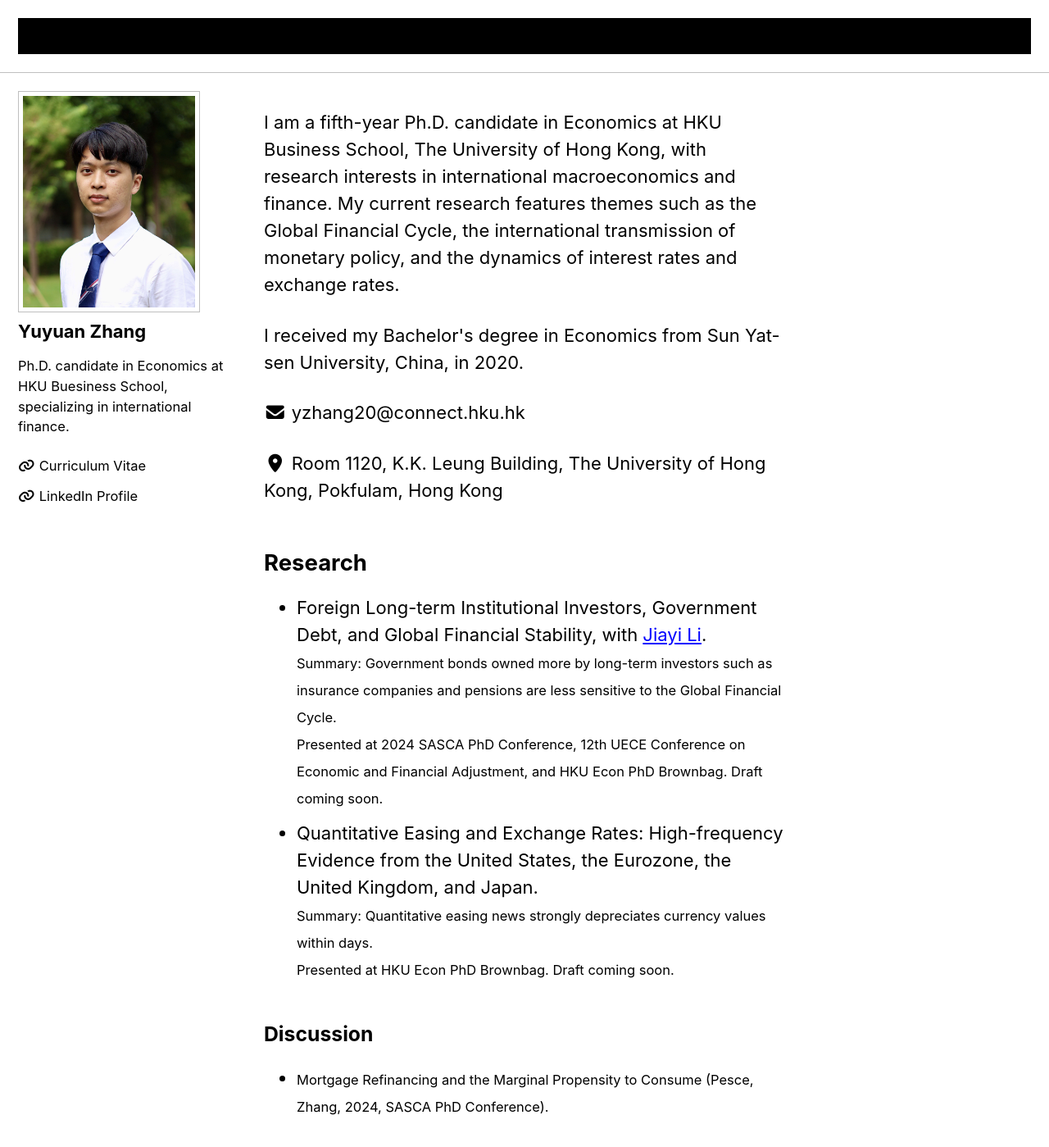
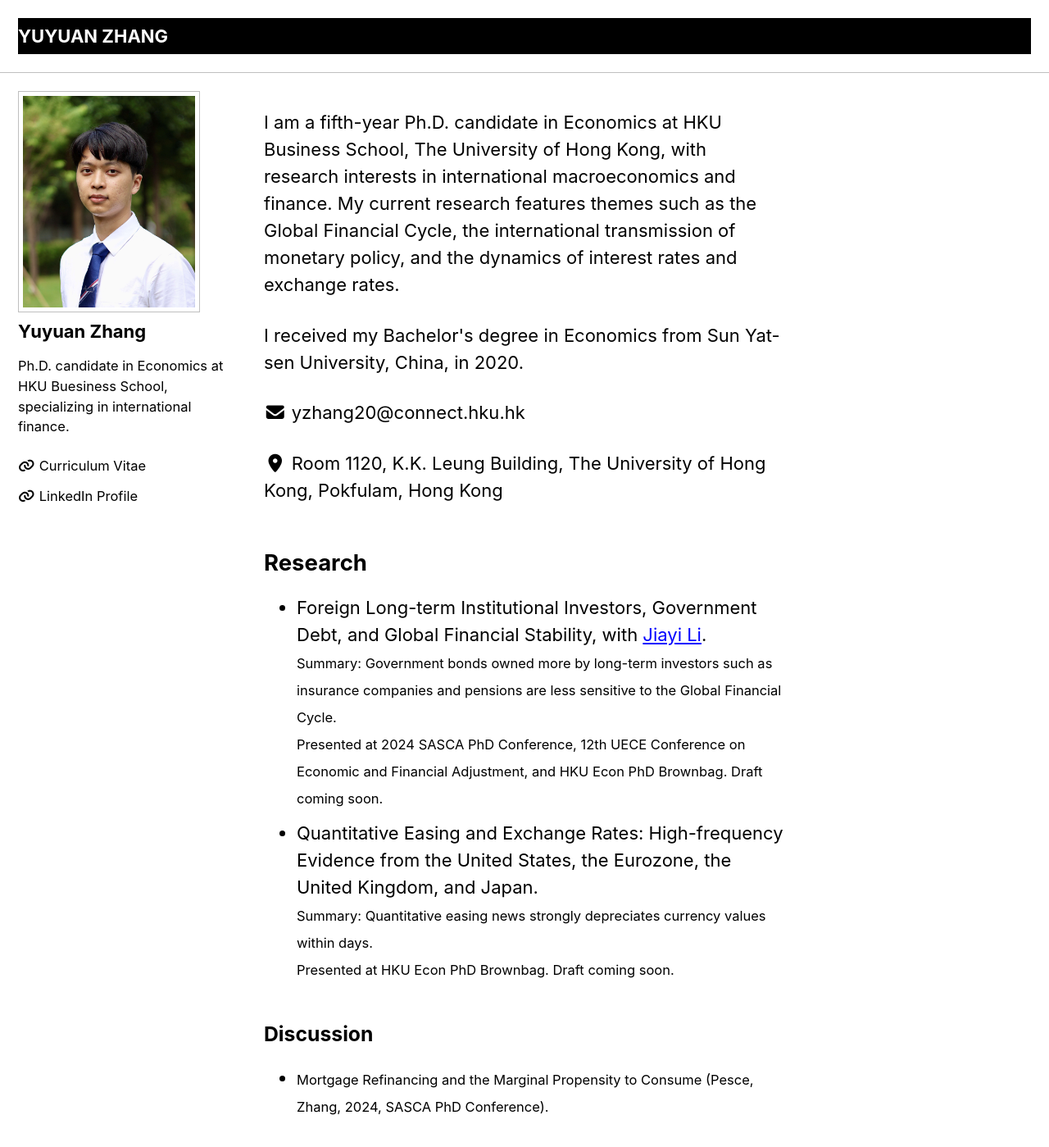
Before and after one commit to yuyuanecon/yuyuanecon.github.io, a Jekyll site: the page built from index.html, in a window 1280 px wide and 1400 px high. Shown: the whole window at 82% size. Built offline with Jekyll 4.4.1, drawn with Linux system fonts in a browser that asks for light colours; cached includes are drawn as plain includes; the list of posts is cut into pages by our own code.

Commit message:
Update _navigation.scss

```diff
--- a/_sass/minimal-mistakes/_navigation.scss
+++ b/_sass/minimal-mistakes/_navigation.scss
@@ -182,7 +182,7 @@
     display: block;
     margin: 0 1rem;
     /*color: $masthead-link-color;*/
-    color: $muted-text-color;
+    color: #fff !important;
     text-decoration: none;
     -webkit-transition: none;
     transition: none;
```
